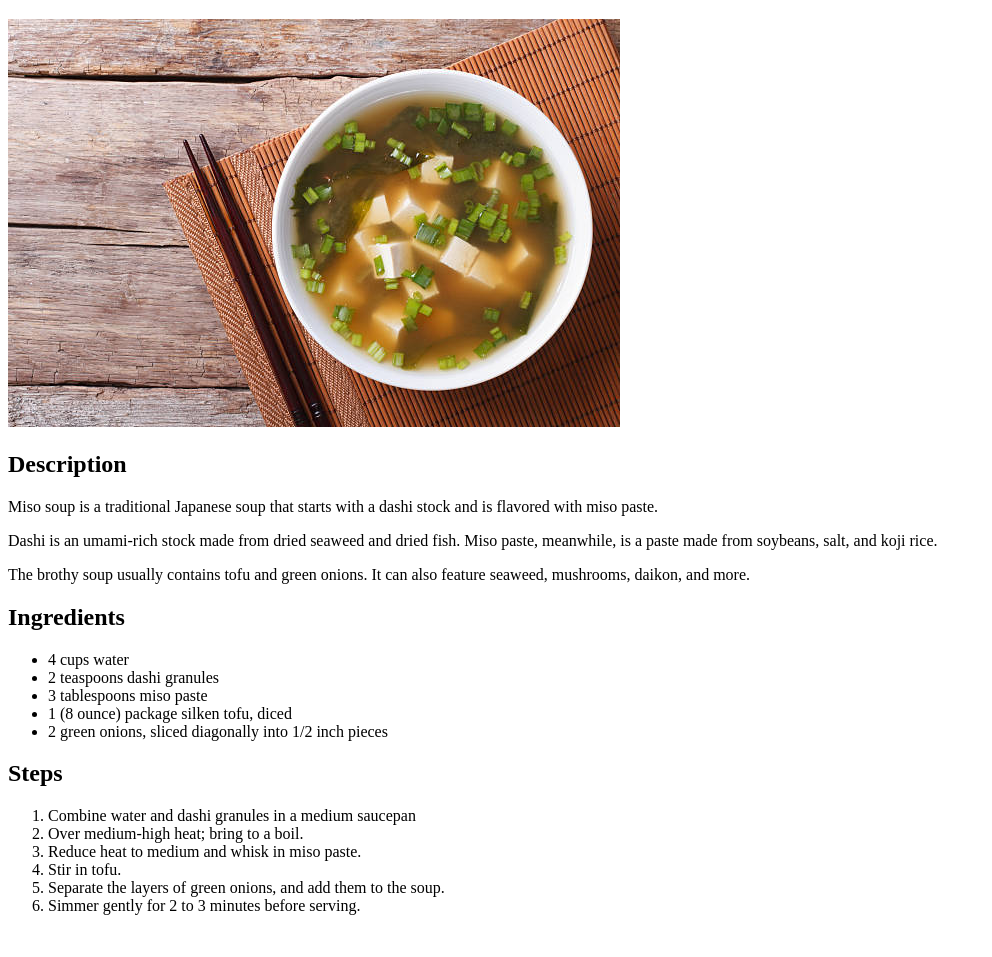
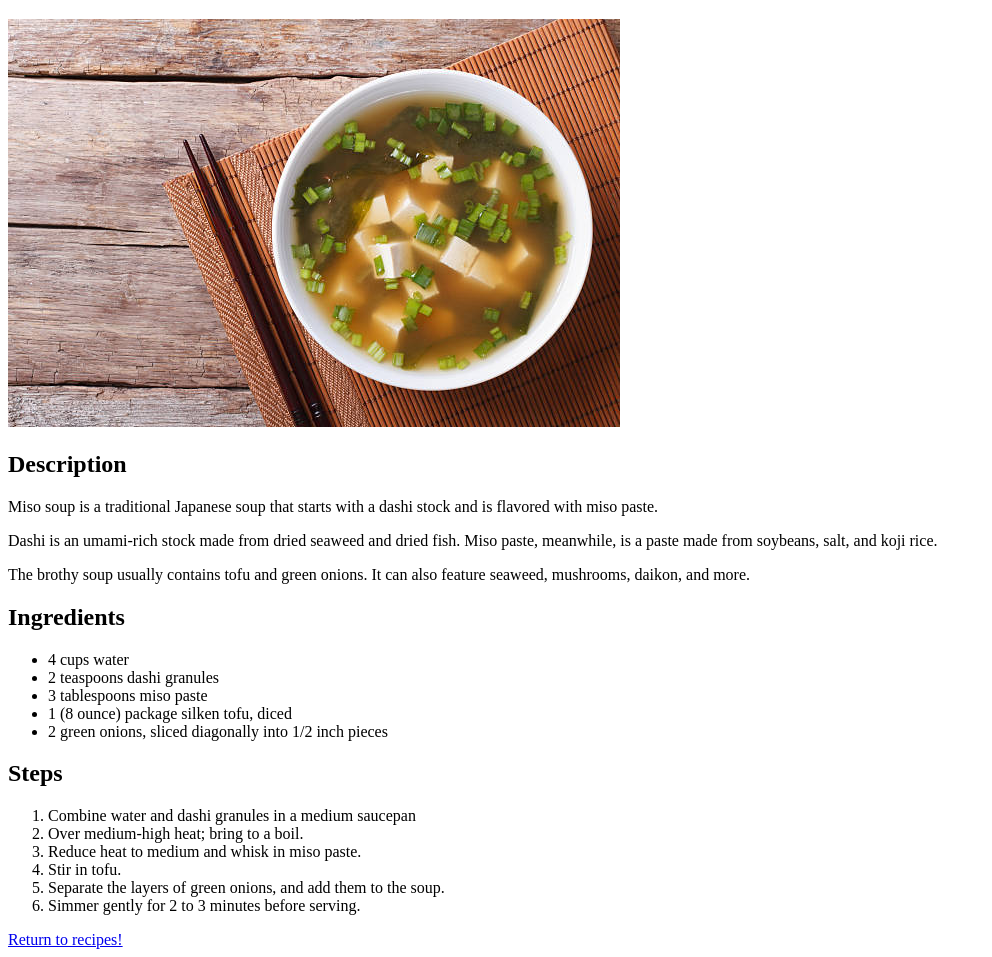
Before and after one commit to halileryildirim/odin-recipes, a plain HTML site: page recipes/miso-soup.html in a window 1280 px wide. Shown: the part 61-1018 px from the top of the page, without its empty margins (0-992 px from the left). Before the commit the page ends 992 px from the top, so only its background shows below. Drawn offline with Linux system fonts and the light colour scheme.

Commit message:
Added link to index

```diff
--- a/recipes/miso-soup.html
+++ b/recipes/miso-soup.html
@@ -37,5 +37,7 @@
                 <li>Separate the layers of green onions, and add them to the soup.</li>
                 <li>Simmer gently for 2 to 3 minutes before serving.</li>
             </ol>
+
+        <a href="../index.html">Return to recipes!</a>
     </body>
 </html>
```
